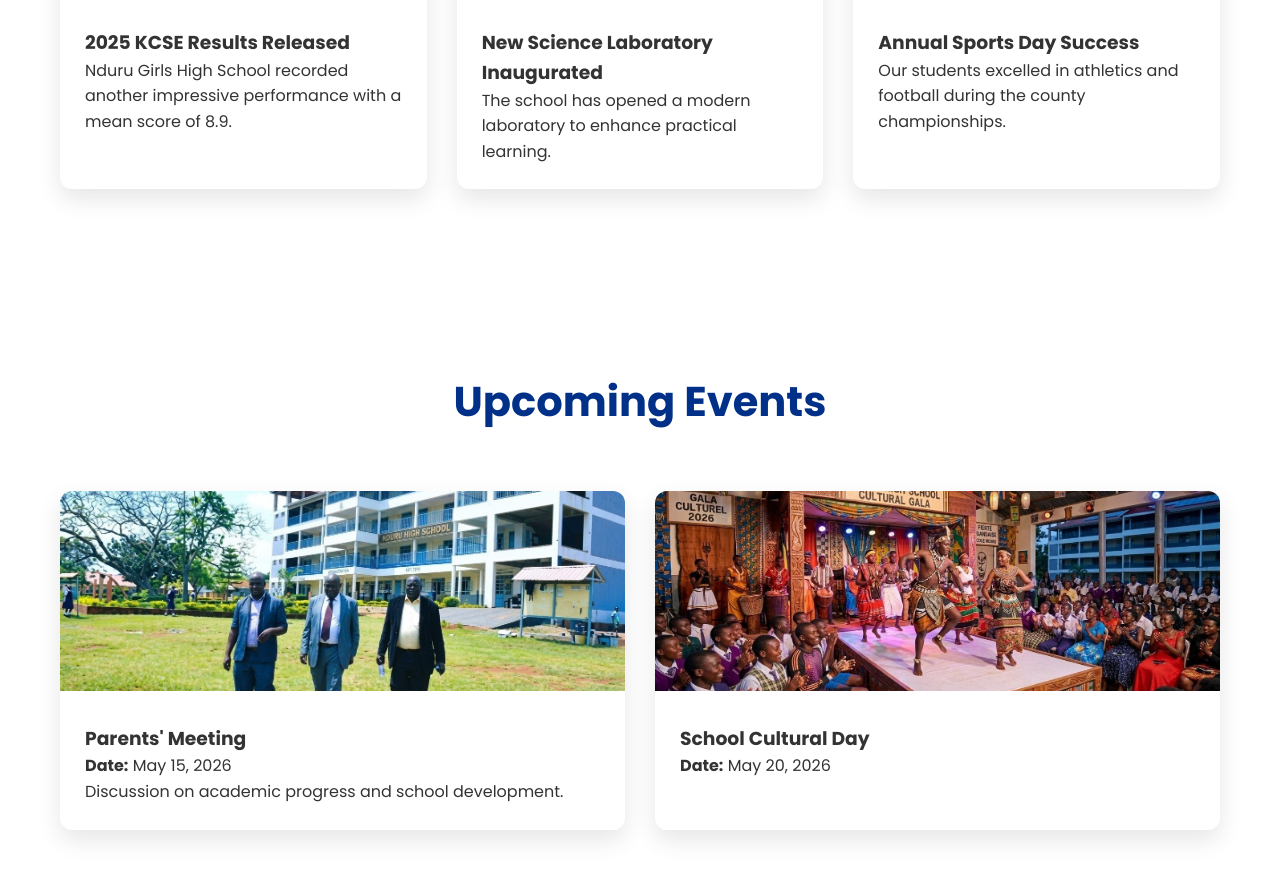
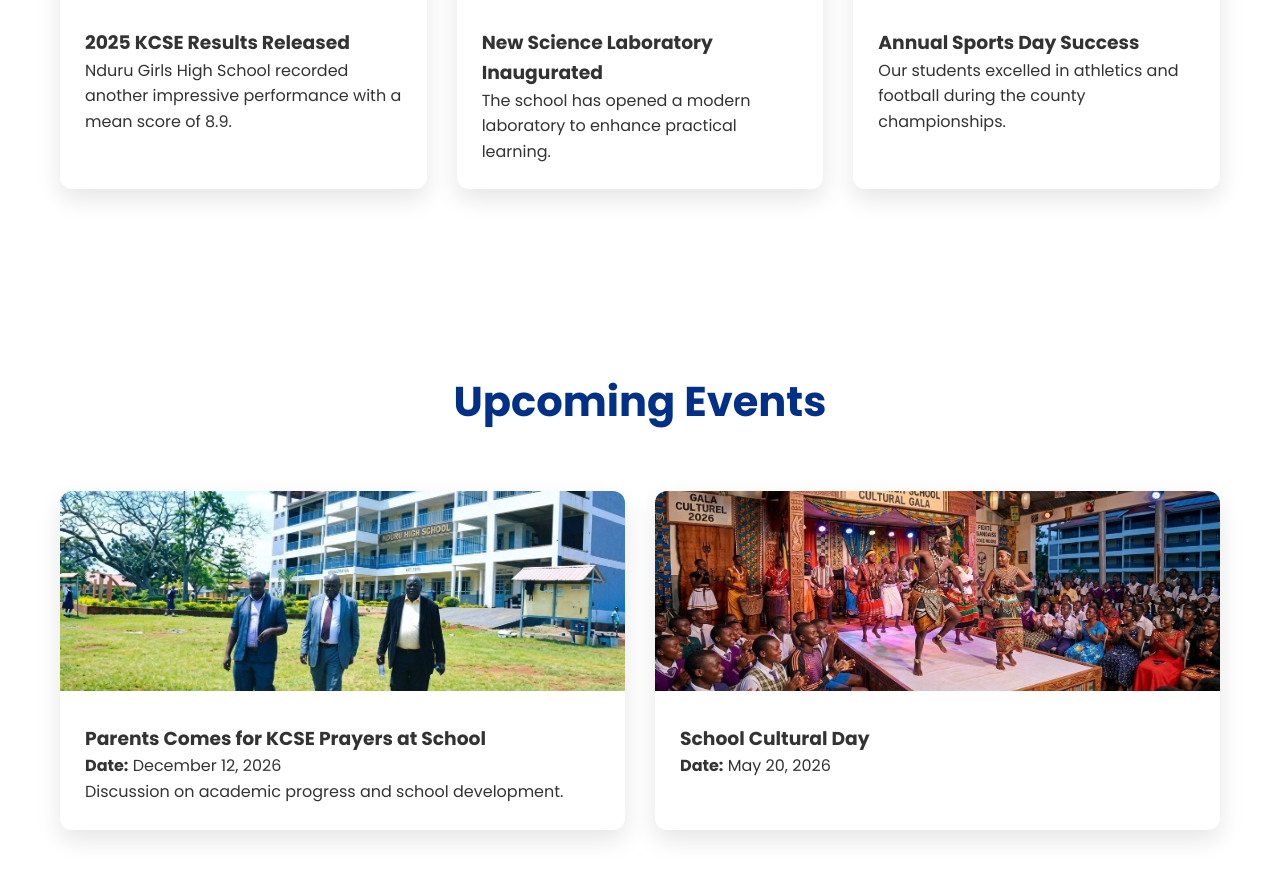
Before and after one commit to mulingec71/nduru-girls-high-school, a plain HTML site: page index.html in a window 1280 px wide. Shown: the part 2275-3154 px from the top of the page. Drawn offline with Linux system fonts and the light colour scheme.

Commit message:
Update index.html

```diff
--- a/index.html
+++ b/index.html
@@ -301,7 +301,7 @@
     <section id="about">
         <h2>About Nduru High School</h2>
         <p style="text-align:center; max-width:800px; margin:0 auto 40px;">
-            Nduru High School is a reputable public secondary school committed to academic excellence, character development,
+            Nduru Girls High School is a reputable public secondary school committed to academic excellence, character development,
             and holistic growth. Located in Kisii County at Nyamarambe Town, we provide quality education in a disciplined and supportive environment.
         </p>
     </section>
@@ -369,8 +369,8 @@
             <div class="card">
                 <img src="btm1.jpg" alt="Nduru high school">
                 <div class="card-content">
-                    <h3>Parents' Meeting</h3>
-                    <p><strong>Date:</strong> May 15, 2026</p>
+                    <h3>Parents Comes for KCSE Prayers at School</h3>
+                    <p><strong>Date:</strong> December 12, 2026</p>
                     <p>Discussion on academic progress and school development.</p>
                 </div>
             </div>
```
